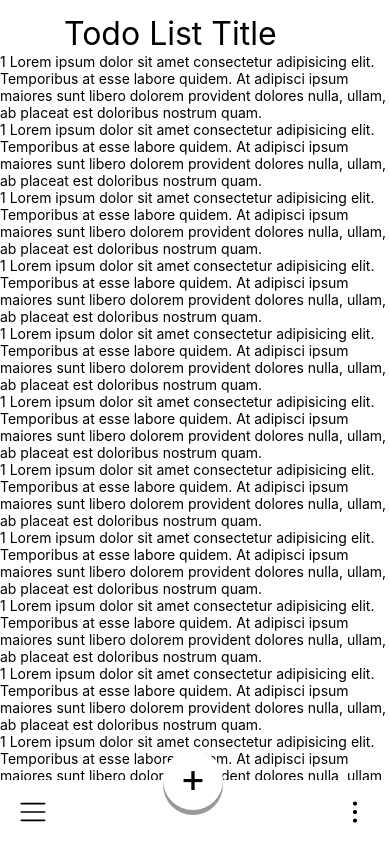
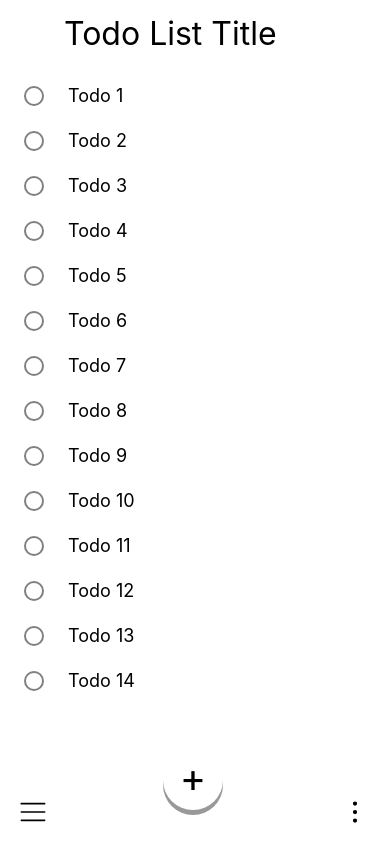
Before and after one commit to eduardolagoeiro/google-task-clone, a React Native app: screen / in a window 390 px wide. Built offline with nearby package versions, Linux system fonts and the light colour scheme.

Commit message:
todoitem

```diff
--- /dev/null
+++ b/src/components/TodoItem.tsx
@@ -0,0 +1,35 @@
+import React from 'react';
+import { View, Text, StyleSheet } from 'react-native';
+
+interface TodoItemProps {
+  name: string;
+}
+
+export default function TodoItem(props: TodoItemProps) {
+  return (
+    <View style={styles.wrapper}>
+      <View style={styles.checkbox} />
+      <Text style={styles.text}>{props.name}</Text>
+    </View>
+  );
+}
+
+const styles = StyleSheet.create({
+  wrapper: {
+    display: 'flex',
+    flexDirection: 'row',
+    alignItems: 'flex-end',
+    marginVertical: 12,
+  },
+  checkbox: {
+    height: 20,
+    width: 20,
+    borderColor: 'gray',
+    borderWidth: 2,
+    borderRadius: 12,
+    marginHorizontal: 24,
+  },
+  text: {
+    fontSize: 18,
+  },
+});
--- a/src/pages/Home.tsx
+++ b/src/pages/Home.tsx
@@ -7,23 +7,17 @@ import {
   Platform,
   ScrollView,
 } from 'react-native';
+import TodoItem from '../components/TodoItem';
 import MenuBullet from '../icons/MenuBullet';
 import MenuBurger from '../icons/MenuBurger';
 
 export default function Home() {
   return (
     <SafeAreaView style={styles.wrapper}>
-      <View style={styles.header}>
+      <ScrollView>
         <Text style={styles.headerText}>Todo List Title</Text>
-      </View>
-      <ScrollView>
         {[1, 1, 1, 1, 1, 1, 1, 1, 1, 1, 1, 1, 1, 1].map((el, i) => (
-          <Text key={i}>
-            {el} Lorem ipsum dolor sit amet consectetur adipisicing elit.
-            Temporibus at esse labore quidem. At adipisci ipsum maiores sunt
-            libero dolorem provident dolores nulla, ullam, ab placeat est
-            doloribus nostrum quam.
-          </Text>
+          <TodoItem key={i} name={`Todo ${i + 1}`} />
         ))}
       </ScrollView>
       <View style={styles.footer}>
@@ -43,11 +37,10 @@ const styles = StyleSheet.create({
     flex: 1,
     paddingTop: Platform.OS === 'android' ? 25 : 0,
   },
-  header: {
+  headerText: {
     paddingLeft: 64,
     paddingTop: 14,
-  },
-  headerText: {
+    paddingBottom: 20,
     fontSize: 32,
   },
   footer: {
```
